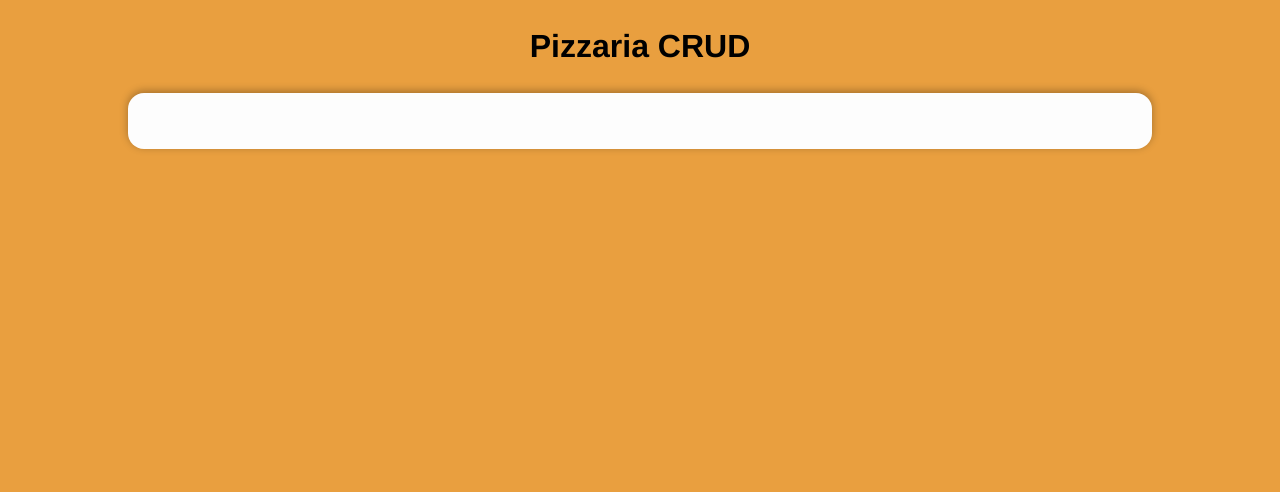
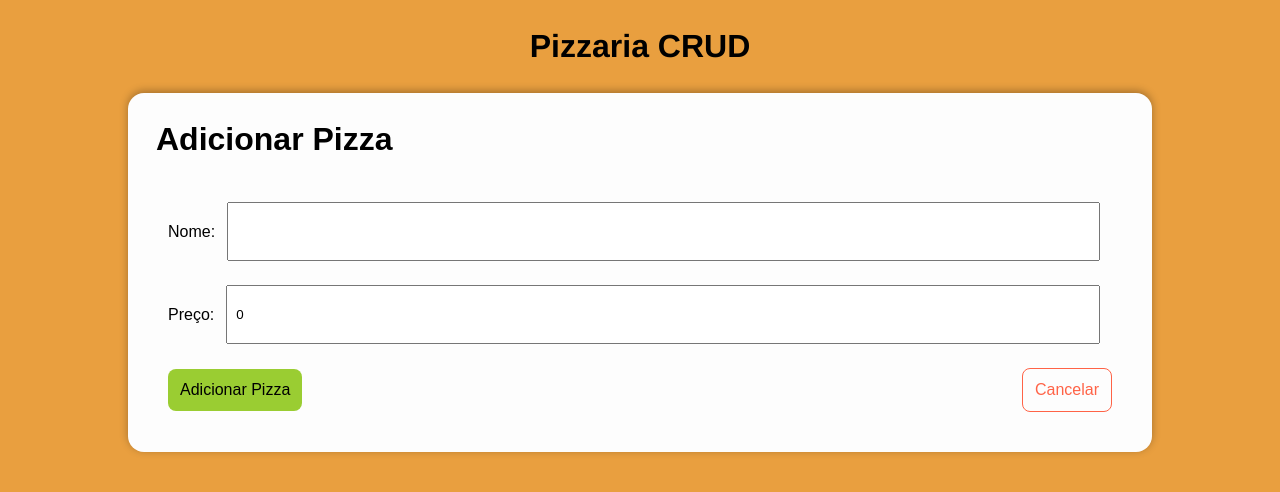
Before and after one commit to leonardo-amaro/crud-ruby, a Vue app in the folder frontend/: page /pizza/1/edit in a window 1280 px wide. Before the commit this address had no page. Shown: the top 492 px of the page. Built offline with nearby package versions, Linux system fonts and the light colour scheme.

Commit message:
add(front): adicionando rota de editar

```diff
--- a/frontend/src/router/index.ts
+++ b/frontend/src/router/index.ts
@@ -1,3 +1,4 @@
+import EditPizzaView from '@/views/EditPizzaView.vue'
 import HomeView from '@/views/HomeView.vue'
 import InfoPizza from '@/views/InfoPizza.vue'
 import NewPizzaView from '@/views/NewPizzaView.vue'
@@ -8,7 +9,8 @@ const router = createRouter({
   routes: [
     { path: '/', name: 'Home', component: HomeView },
     { path: '/new', name: 'NewPizza', component: NewPizzaView },
-    { path: '/pizza/:id', name: 'InfoPizza', component: InfoPizza, props: true }
+    { path: '/pizza/:id', name: 'InfoPizza', component: InfoPizza, props: true },
+    { path: '/pizza/:id/edit', name: 'EditPizza', component: EditPizzaView, props: true }
   ],
 })
 
--- /dev/null
+++ b/frontend/src/views/EditPizzaView.vue
@@ -0,0 +1,8 @@
+<script setup lang="ts">
+import PizzaForm from '@/components/PizzaForm.vue';
+
+</script>
+
+<template>
+  <PizzaForm />
+</template>
--- a/frontend/src/views/InfoPizza.vue
+++ b/frontend/src/views/InfoPizza.vue
@@ -48,7 +48,9 @@ async function removerPizza() {
   <div v-if="pizza">
     <h2>{{ pizza.nome }}</h2>
     <p>Preço: R$ {{ pizza.preco }}</p>
-    <p>Editar pizza</p>
+    <router-link :to="`/pizza/${pizza.id}/edit`">
+      <p>Editar pizza</p>
+    </router-link>
     <button @click="removerPizza">Excluir pizza</button>
   </div>
 
```
